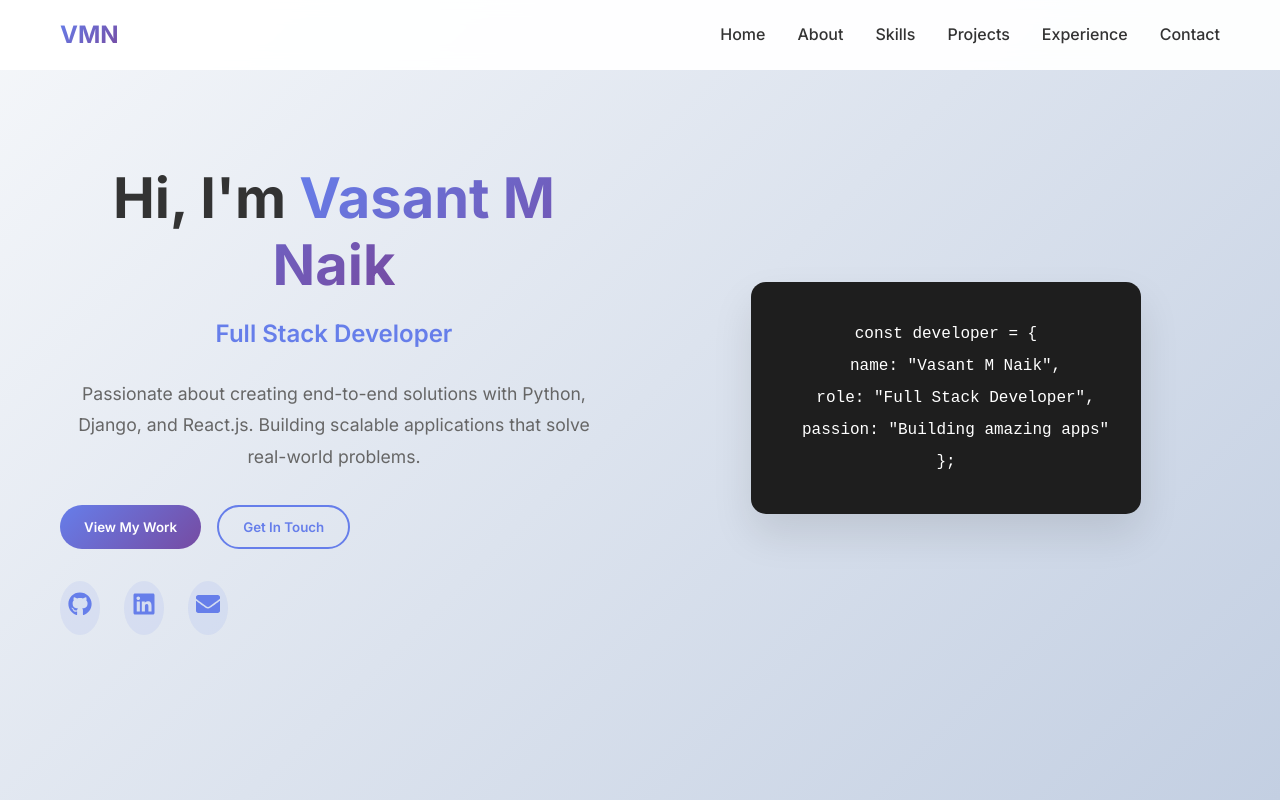
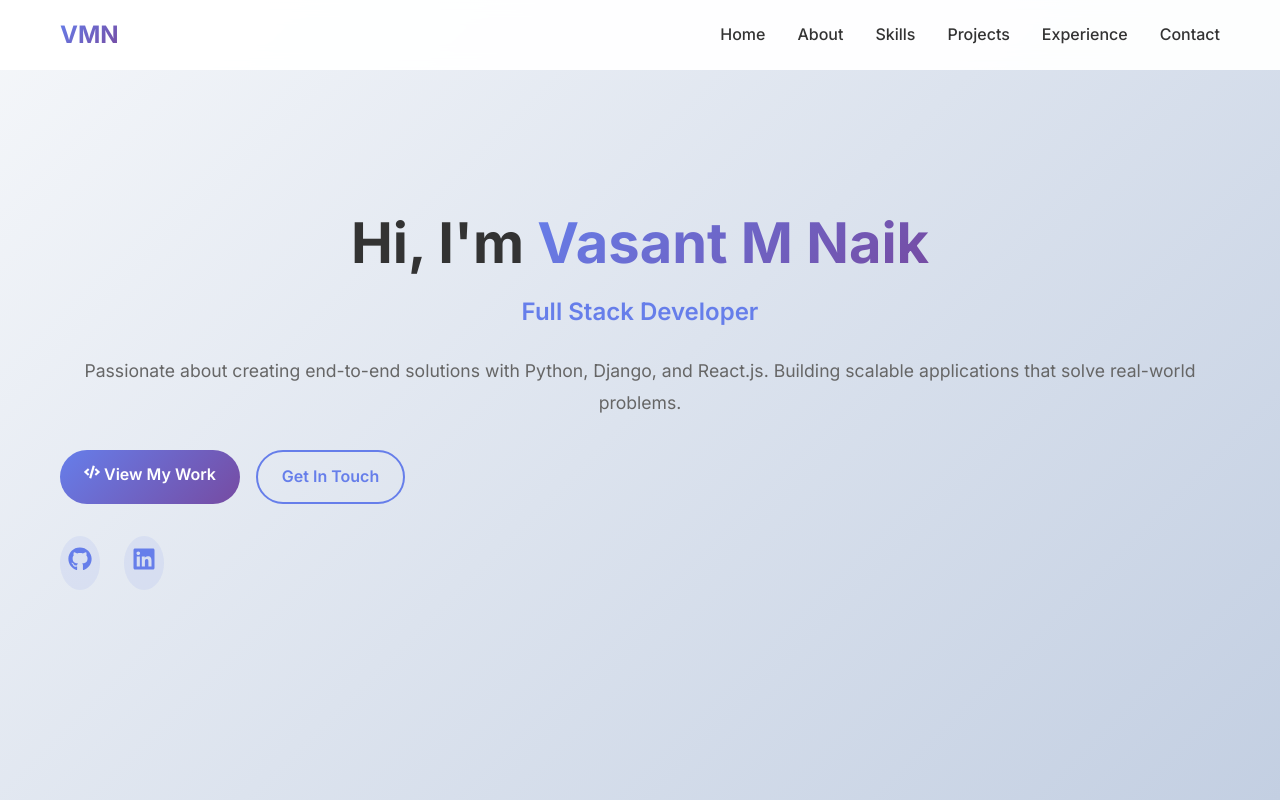
Before and after one commit to vasant3907/vasantmnaik-portfolio, a React (Create React App) app in the folder frontend/: page / in a window 1280 px wide. Shown: the top 800 px of the page. Built offline with nearby package versions, Linux system fonts and the light colour scheme; the HTML template or start-up script is replaced by a standard one.

Commit message:
Fix portfolio - complete working version

```diff
--- a/frontend/src/components/Hero.js
+++ b/frontend/src/components/Hero.js
@@ -1,28 +1,21 @@
 import React from 'react';
 import { motion } from 'framer-motion';
-import { FaCode, FaGithub, FaLinkedin, FaEnvelope } from 'react-icons/fa';
+import { FaCode, FaGithub, FaLinkedin } from 'react-icons/fa';
 import './Hero.css';
 
 const Hero = () => {
-  const scrollToSection = (sectionId) => {
-    const element = document.getElementById(sectionId);
-    if (element) {
-      element.scrollIntoView({ behavior: 'smooth' });
-    }
-  };
-
   return (
     <section id="home" className="hero">
-      <div className="hero-container">
+      <div className="container">
         <motion.div
           className="hero-content"
-          initial={{ opacity: 0, x: -50 }}
-          animate={{ opacity: 1, x: 0 }}
+          initial={{ opacity: 0, y: 50 }}
+          animate={{ opacity: 1, y: 0 }}
           transition={{ duration: 0.8 }}
         >
           <motion.h1
             className="hero-title"
-            initial={{ opacity: 0, y: 20 }}
+            initial={{ opacity: 0, y: 30 }}
             animate={{ opacity: 1, y: 0 }}
             transition={{ duration: 0.8, delay: 0.2 }}
           >
@@ -31,7 +24,7 @@ const Hero = () => {
 
           <motion.h2
             className="hero-subtitle"
-            initial={{ opacity: 0, y: 20 }}
+            initial={{ opacity: 0, y: 30 }}
             animate={{ opacity: 1, y: 0 }}
             transition={{ duration: 0.8, delay: 0.4 }}
           >
@@ -40,7 +33,7 @@ const Hero = () => {
 
           <motion.p
             className="hero-description"
-            initial={{ opacity: 0, y: 20 }}
+            initial={{ opacity: 0, y: 30 }}
             animate={{ opacity: 1, y: 0 }}
             transition={{ duration: 0.8, delay: 0.6 }}
           >
@@ -50,90 +43,31 @@ const Hero = () => {
 
           <motion.div
             className="hero-buttons"
-            initial={{ opacity: 0, y: 20 }}
+            initial={{ opacity: 0, y: 30 }}
             animate={{ opacity: 1, y: 0 }}
             transition={{ duration: 0.8, delay: 0.8 }}
           >
-            <button
-              className="btn btn-primary"
-              onClick={() => scrollToSection('projects')}
-            >
-              View My Work
-            </button>
-            <button
-              className="btn btn-secondary"
-              onClick={() => scrollToSection('contact')}
-            >
+            <a href="#projects" className="btn btn-primary">
+              <FaCode /> View My Work
+            </a>
+            <a href="#contact" className="btn btn-secondary">
               Get In Touch
-            </button>
+            </a>
           </motion.div>
 
           <motion.div
             className="hero-social"
-            initial={{ opacity: 0, y: 20 }}
+            initial={{ opacity: 0, y: 30 }}
             animate={{ opacity: 1, y: 0 }}
-            transition={{ duration: 0.8, delay: 1.0 }}
+            transition={{ duration: 0.8, delay: 1 }}
           >
-            <a href="https://github.com/vasant3907" target="_blank" rel="noopener noreferrer">
+            <a href="https://github.com/vasant3907" target="_blank" rel="noopener noreferrer" className="social-link">
               <FaGithub />
             </a>
-            <a href="https://linkedin.com/in/vasant-naik-23738b297" target="_blank" rel="noopener noreferrer">
+            <a href="https://linkedin.com/in/vasant-naik-23738b297" target="_blank" rel="noopener noreferrer" className="social-link">
               <FaLinkedin />
             </a>
-            <a href="mailto:vasantnaik91369@gmail.com">
-              <FaEnvelope />
-            </a>
           </motion.div>
-        </motion.div>
-
-        <motion.div
-          className="hero-image"
-          initial={{ opacity: 0, x: 50 }}
-          animate={{ opacity: 1, x: 0 }}
-          transition={{ duration: 0.8, delay: 0.4 }}
-        >
-          <div className="code-animation">
-            <motion.div
-              className="code-line"
-              initial={{ opacity: 0, x: 20 }}
-              animate={{ opacity: 1, x: 0 }}
-              transition={{ duration: 0.6, delay: 1.2 }}
-            >
-              const developer = {'{'}
-            </motion.div>
-            <motion.div
-              className="code-line"
-              initial={{ opacity: 0, x: 20 }}
-              animate={{ opacity: 1, x: 0 }}
-              transition={{ duration: 0.6, delay: 1.4 }}
-            >
-              &nbsp;&nbsp;name: "Vasant M Naik",
-            </motion.div>
-            <motion.div
-              className="code-line"
-              initial={{ opacity: 0, x: 20 }}
-              animate={{ opacity: 1, x: 0 }}
-              transition={{ duration: 0.6, delay: 1.6 }}
-            >
-              &nbsp;&nbsp;role: "Full Stack Developer",
-            </motion.div>
-            <motion.div
-              className="code-line"
-              initial={{ opacity: 0, x: 20 }}
-              animate={{ opacity: 1, x: 0 }}
-              transition={{ duration: 0.6, delay: 1.8 }}
-            >
-              &nbsp;&nbsp;passion: "Building amazing apps"
-            </motion.div>
-            <motion.div
-              className="code-line"
-              initial={{ opacity: 0, x: 20 }}
-              animate={{ opacity: 1, x: 0 }}
-              transition={{ duration: 0.6, delay: 2.0 }}
-            >
-              {'}'};
-            </motion.div>
-          </div>
         </motion.div>
       </div>
     </section>
```
Also changed, not shown: 8 other files (tests, documents, lock files or other folders).
